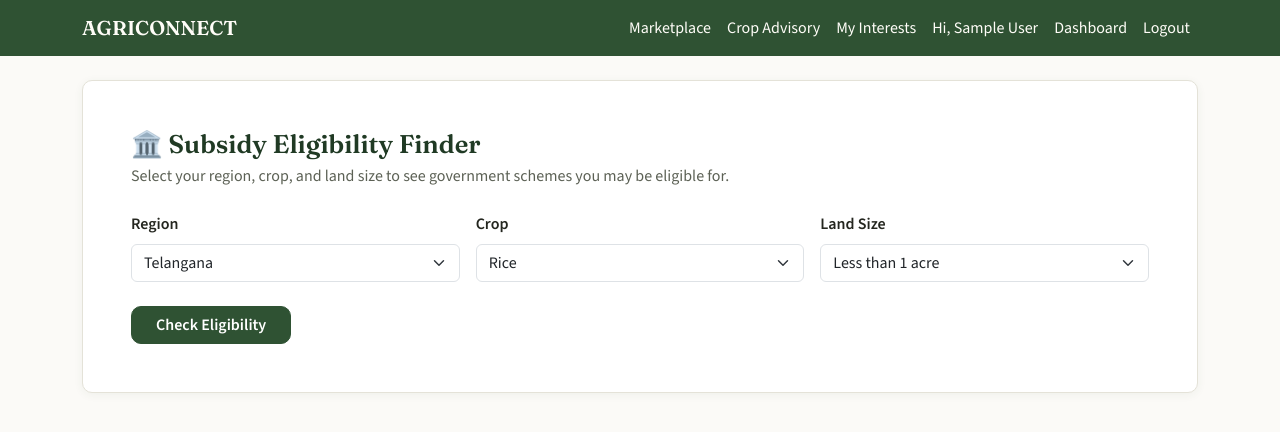
After one commit to sathwikagade28/agriconnect, a Flask app: page /subsidy in a window 1280 px wide. The commit adds this page. Shown: the top 432 px of the page. Run offline with Flask 3, Linux system fonts and the light colour scheme; the visitor is signed in with stand-in values (Sample User, id 1).

Commit message:
Add Subsidy Finder module and dashboard update

```diff
--- a/app.py
+++ b/app.py
@@ -2,13 +2,16 @@
 AGRICONNECT - Main Flask Application
 User Module:        Signup, Login, Logout, Dashboard, Edit Profile, Change Password
 Marketplace Module: Add/Edit/Delete Listing, Browse/Search Listings, Contact Requests
+Advisory Module:    Rule-based crop/soil/symptom advisory
+Subsidy Module:     Rule-based region/crop/land-size scheme eligibility
 """
 
 from datetime import datetime, timedelta
 from flask import Flask, render_template, request, redirect, url_for, session, flash
 from werkzeug.security import generate_password_hash, check_password_hash
-from models import db, User, Listing, ContactRequest, AdvisoryRule
+from models import db, User, Listing, ContactRequest, AdvisoryRule, SubsidyRule
 from advisory_data import CROPS, SOILS, SYMPTOMS, BASE_RULES, SOIL_OVERRIDES
+from subsidy_data import REGIONS, LAND_CATEGORIES, SCHEME_RULES
 
 app = Flask(__name__)
 app.config['SECRET_KEY'] = 'change-this-secret-key-later'
@@ -22,7 +25,7 @@ db.init_app(app)
 def seed_advisory_rules():
     """Populate the AdvisoryRule table from advisory_data.py, only if it's empty."""
     if AdvisoryRule.query.first() is not None:
-        return   # already seeded
+        return
 
     rows = []
     for crop in CROPS:
@@ -41,9 +44,25 @@ def seed_advisory_rules():
     db.session.commit()
 
 
+def seed_subsidy_rules():
+    """Populate the SubsidyRule table from subsidy_data.py, only if it's empty."""
+    if SubsidyRule.query.first() is not None:
+        return
+
+    rows = []
+    for scheme_name, region, crop, land_category, benefit, how_to_apply in SCHEME_RULES:
+        rows.append(SubsidyRule(
+            scheme_name=scheme_name, region=region, crop=crop, land_category=land_category,
+            benefit=benefit, how_to_apply=how_to_apply
+        ))
+    db.session.bulk_save_objects(rows)
+    db.session.commit()
+
+
 with app.app_context():
     db.create_all()
     seed_advisory_rules()
+    seed_subsidy_rules()
 
 MAX_LOGIN_ATTEMPTS = 5
 LOCKOUT_MINUTES = 15
@@ -247,7 +266,6 @@ def change_password():
 
 @app.route('/marketplace')
 def marketplace():
-    """Browse + search all active listings. Open to any logged-in user."""
     if not login_required():
         flash("Please log in to continue.", "error")
         return redirect(url_for('login'))
@@ -540,5 +558,57 @@ def advisory():
                             selected=selected, result=result)
 
 
+# ============================================================
+# SUBSIDY ELIGIBILITY MODULE
+# ============================================================
+
+def get_subsidies(region, crop, land_category):
+    """
+    Rule-based multi-match lookup. Unlike get_advisory(), this can return
+    several matching schemes at once, since a farmer is usually eligible
+    for more than one government scheme simultaneously.
+
+    A scheme matches if, for each of region/crop/land_category, the scheme's
+    stored value is either 'Any' (no restriction) or exactly equal to the
+    farmer's selected value.
+    """
+    all_schemes = SubsidyRule.query.all()
+    matches = []
+    for scheme in all_schemes:
+        region_ok = scheme.region == 'Any' or scheme.region == region
+        crop_ok = scheme.crop == 'Any' or scheme.crop == crop
+        land_ok = scheme.land_category == 'Any' or scheme.land_category == land_category
+        if region_ok and crop_ok and land_ok:
+            matches.append(scheme)
+    return matches
+
+
+@app.route('/subsidy', methods=['GET', 'POST'])
+def subsidy():
+    if not login_required():
+        flash("Please log in to continue.", "error")
+        return redirect(url_for('login'))
+
+    results = None
+    selected = {'region': REGIONS[0], 'crop': CROPS[0], 'land_category': LAND_CATEGORIES[0]}
+
+    if request.method == 'POST':
+        region = request.form.get('region', '')
+        crop = request.form.get('crop', '')
+        land_category = request.form.get('land_category', '')
+        selected = {'region': region, 'crop': crop, 'land_category': land_category}
+
+        if region not in REGIONS or crop not in CROPS or land_category not in LAND_CATEGORIES:
+            flash("Please select a valid region, crop, and land size.", "error")
+        else:
+            results = get_subsidies(region, crop, land_category)
+            if len(results) == 0:
+                flash("No matching schemes found for this combination. Please check with your "
+                      "local Agriculture Department for the latest scheme information.", "error")
+
+    return render_template('subsidy.html', regions=REGIONS, crops=CROPS,
+                            land_categories=LAND_CATEGORIES, selected=selected, results=results)
+
+
 if __name__ == '__main__':
     app.run(debug=True)
--- a/templates/dashboard.html
+++ b/templates/dashboard.html
@@ -33,7 +33,7 @@
     <div class="col-md-4">
         <div class="card-agri p-4 h-100">
             <h3 style="font-size:1.1rem;">🏛️ Subsidy Finder</h3>
-            <p class="text-muted-agri">Coming soon — check eligible government schemes.</p>
+            <a href="{{ url_for('subsidy') }}" class="btn btn-agri-primary btn-sm mb-2">Check Eligibility</a>
         </div>
     </div>
 </div>
--- /dev/null
+++ b/templates/subsidy.html
@@ -0,0 +1,76 @@
+{% extends "base.html" %}
+{% block title %}Subsidy Finder — AGRICONNECT{% endblock %}
+{% block content %}
+
+<div class="card-agri p-4 p-md-5 mb-4">
+    <h2 class="mb-1" style="font-size:1.6rem;">🏛️ Subsidy Eligibility Finder</h2>
+    <p class="text-muted-agri mb-4">
+        Select your region, crop, and land size to see government schemes you may be eligible for.
+    </p>
+
+    <form method="POST" action="{{ url_for('subsidy') }}">
+        <div class="row g-3">
+            <div class="col-md-4">
+                <label for="region" class="form-label fw-semibold">Region</label>
+                <select class="form-select" id="region" name="region" required>
+                    {% for r in regions %}
+                        <option value="{{ r }}" {% if selected.region == r %}selected{% endif %}>{{ r }}</option>
+                    {% endfor %}
+                </select>
+            </div>
+            <div class="col-md-4">
+                <label for="crop" class="form-label fw-semibold">Crop</label>
+                <select class="form-select" id="crop" name="crop" required>
+                    {% for c in crops %}
+                        <option value="{{ c }}" {% if selected.crop == c %}selected{% endif %}>{{ c }}</option>
+                    {% endfor %}
+                </select>
+            </div>
+            <div class="col-md-4">
+                <label for="land_category" class="form-label fw-semibold">Land Size</label>
+                <select class="form-select" id="land_category" name="land_category" required>
+                    {% for l in land_categories %}
+                        <option value="{{ l }}" {% if selected.land_category == l %}selected{% endif %}>{{ l }}</option>
+                    {% endfor %}
+                </select>
+            </div>
+        </div>
+        <button type="submit" class="btn btn-agri-primary mt-4 px-4">Check Eligibility</button>
+    </form>
+</div>
+
+{% if results is not none %}
+    <h3 class="mb-3" style="font-size:1.2rem;">
+        {% if results|length > 0 %}
+            {{ results|length }} scheme{{ 's' if results|length != 1 else '' }} you may be eligible for
+        {% else %}
+            No matching schemes
+        {% endif %}
+    </h3>
+
+    {% for scheme in results %}
+        <div class="card-agri p-4 mb-3">
+            <div class="d-flex justify-content-between align-items-start flex-wrap gap-2">
+                <h4 class="mb-2" style="font-size:1.05rem;">{{ scheme.scheme_name }}</h4>
+                <div>
+                    {% if scheme.region != 'Any' %}<span class="badge-agri me-1">{{ scheme.region }}</span>{% endif %}
+                    {% if scheme.crop != 'Any' %}<span class="badge-agri me-1">{{ scheme.crop }}</span>{% endif %}
+                    {% if scheme.land_category != 'Any' %}<span class="badge-agri">{{ scheme.land_category }}</span>{% endif %}
+                </div>
+            </div>
+            <p class="mb-2"><span class="fw-semibold">Benefit: </span>{{ scheme.benefit }}</p>
+            <p class="mb-0 text-muted-agri"><span class="fw-semibold text-body">How to apply: </span>{{ scheme.how_to_apply }}</p>
+        </div>
+    {% endfor %}
+
+    <div class="panel-alt p-4 mt-4">
+        <p class="mb-0 text-muted-agri">
+            <span class="fw-semibold text-body">Note:</span> Eligibility shown here is based on simplified
+            region/crop/land-size rules for guidance only. Scheme terms and documentation requirements can
+            change — please confirm current details with your local Agriculture Department or Krishi Vigyan
+            Kendra (KVK) before applying.
+        </p>
+    </div>
+{% endif %}
+
+{% endblock %}
```
Also changed, not shown: models.py (+25 -7 lines), subsidy_data.py (added, +107 -0 lines).
